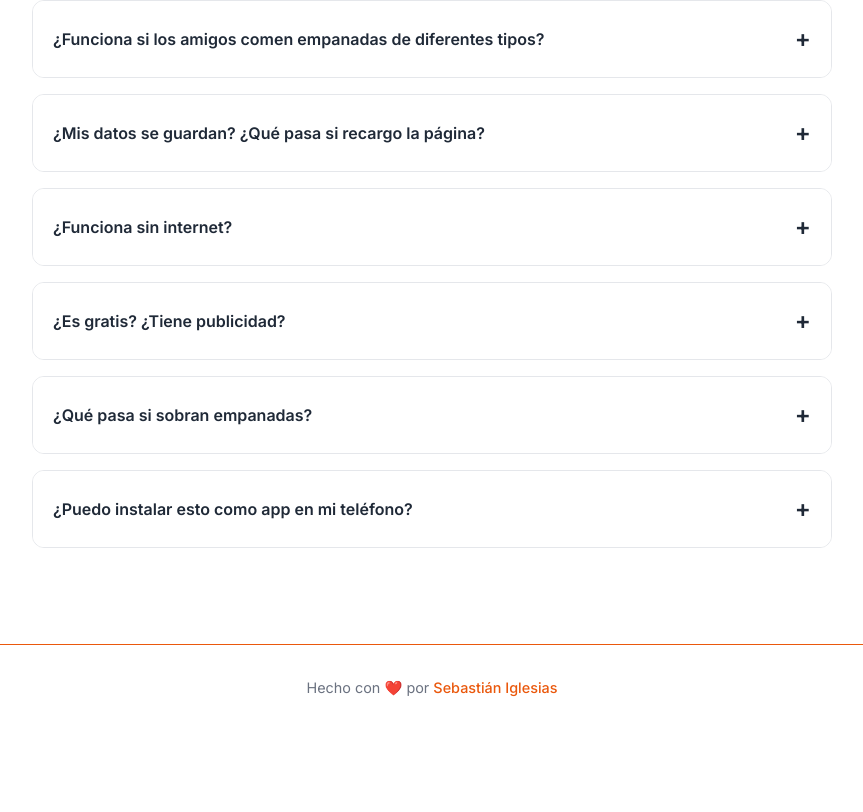
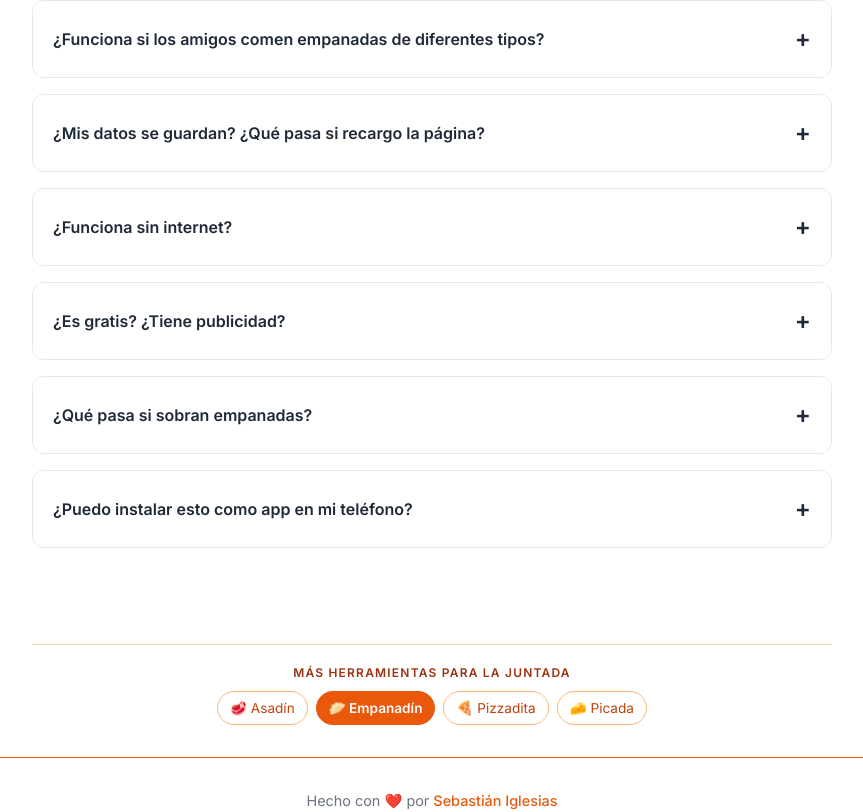
Before and after one commit to sebiglesias/empanadin, a Next.js app: page / in a window 1280 px wide. Shown: the part 1482-2294 px from the top of the page, without its empty margins (208-1071 px from the left). Before the commit the page ends 2180 px from the top, so only its background shows below. Built offline with nearby package versions, Linux system fonts and the light colour scheme.

Commit message:
feat: add family cross-linking and navigator.share with UTM tracking

```diff
--- a/app/calculator.tsx
+++ b/app/calculator.tsx
@@ -229,14 +229,25 @@ export default function EmpanadasCalculator() {
     }
 
     mensaje += "\n---\n"
-    mensaje += "📱 Calculado con: Calculadora de Empanadas\n"
-    mensaje += "🔗 https://sebiglesias.com.ar/empanadin"
+    mensaje += "📱 Calculado con Empanadín:\n"
+    mensaje += "🔗 https://sebiglesias.com.ar/empanadin/?utm_source=whatsapp&utm_medium=share&utm_campaign=empanada_split"
 
     return mensaje
   }
 
-  const compartirWhatsApp = () => {
+  const compartirWhatsApp = async () => {
     const mensaje = generarMensajeWhatsApp()
+    if (typeof navigator !== "undefined" && navigator.share) {
+      try {
+        await navigator.share({
+          title: "Pedido de Empanadas",
+          text: mensaje,
+        })
+        return
+      } catch (err: any) {
+        if (err.name === "AbortError") return
+      }
+    }
     const url = `https://wa.me/?text=${encodeURIComponent(mensaje)}`
     window.open(url, "_blank")
   }
--- a/app/page.tsx
+++ b/app/page.tsx
@@ -64,6 +64,26 @@ export default function Page() {
           <FAQ />
         </div>
 
+        <nav aria-label="Otras calculadoras para juntadas" style={{ maxWidth: "800px", margin: "2rem auto 0", padding: "1.2rem 1rem 0", borderTop: "1px solid #fed7aa", textAlign: "center" }}>
+          <span style={{ display: "block", fontSize: "0.75rem", textTransform: "uppercase", letterSpacing: "0.1em", color: "#9a3412", marginBottom: "0.6rem", fontWeight: "600" }}>
+            Más herramientas para la juntada
+          </span>
+          <div style={{ display: "flex", flexWrap: "wrap", justifyContent: "center", gap: "0.5rem" }}>
+            <a href="https://sebiglesias.com.ar/asadin/" style={{ padding: "0.35rem 0.75rem", border: "1px solid #fdba74", borderRadius: "9999px", color: "#c2410c", textDecoration: "none", fontSize: "0.85rem", background: "white" }}>
+              🥩 Asadín
+            </a>
+            <span style={{ padding: "0.35rem 0.75rem", border: "1px solid #ea580c", borderRadius: "9999px", color: "white", fontSize: "0.85rem", background: "#ea580c", fontWeight: "600" }}>
+              🥟 Empanadín
+            </span>
+            <a href="https://sebiglesias.com.ar/pizzadita/" style={{ padding: "0.35rem 0.75rem", border: "1px solid #fdba74", borderRadius: "9999px", color: "#c2410c", textDecoration: "none", fontSize: "0.85rem", background: "white" }}>
+              🍕 Pizzadita
+            </a>
+            <a href="https://sebiglesias.com.ar/picada/" style={{ padding: "0.35rem 0.75rem", border: "1px solid #fdba74", borderRadius: "9999px", color: "#c2410c", textDecoration: "none", fontSize: "0.85rem", background: "white" }}>
+              🧀 Picada
+            </a>
+          </div>
+        </nav>
+
         <footer style={{ textAlign: "center", paddingTop: "2rem", borderTop: "1px solid #ea580c", color: "#6b7280", fontSize: "0.9rem", marginTop: "2rem" }}>
           <p>
             Hecho con ❤️ por{" "}
```
